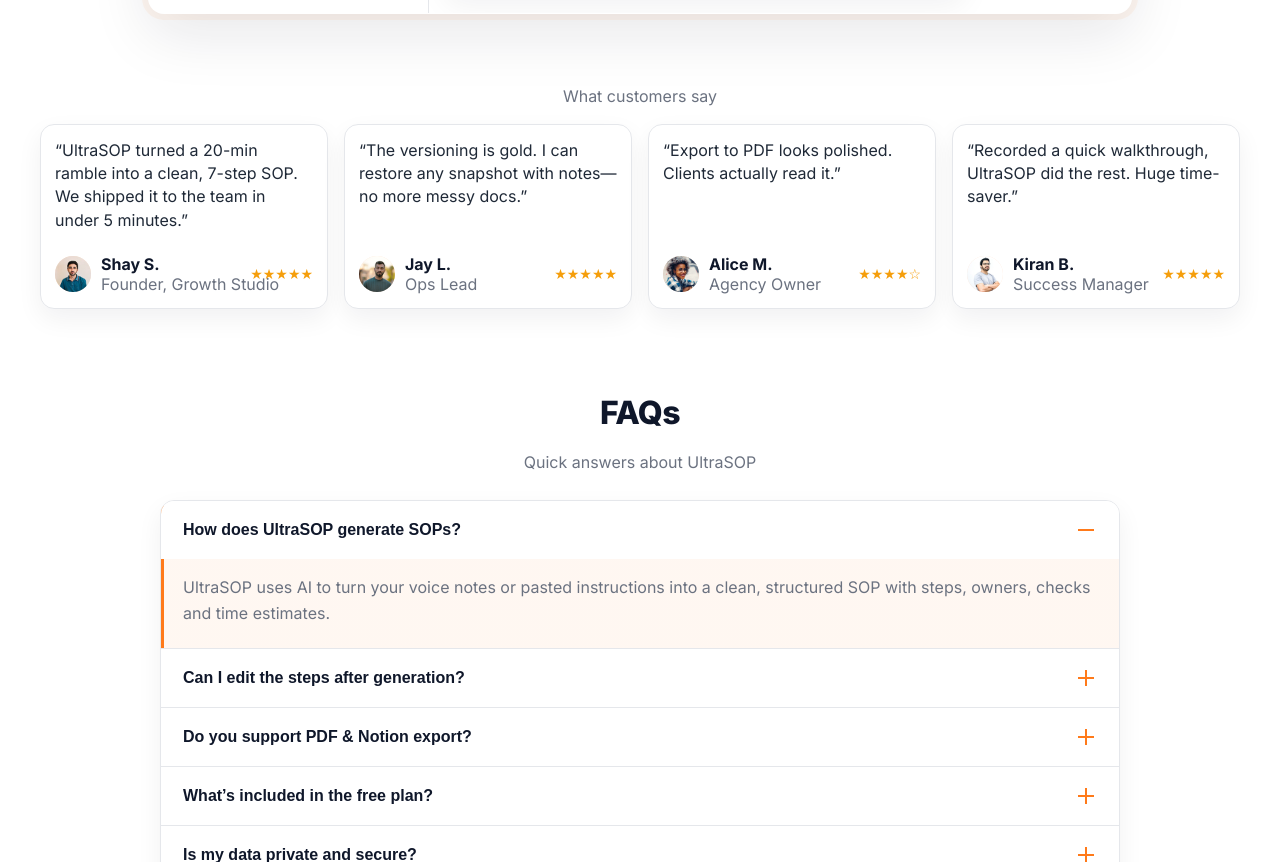
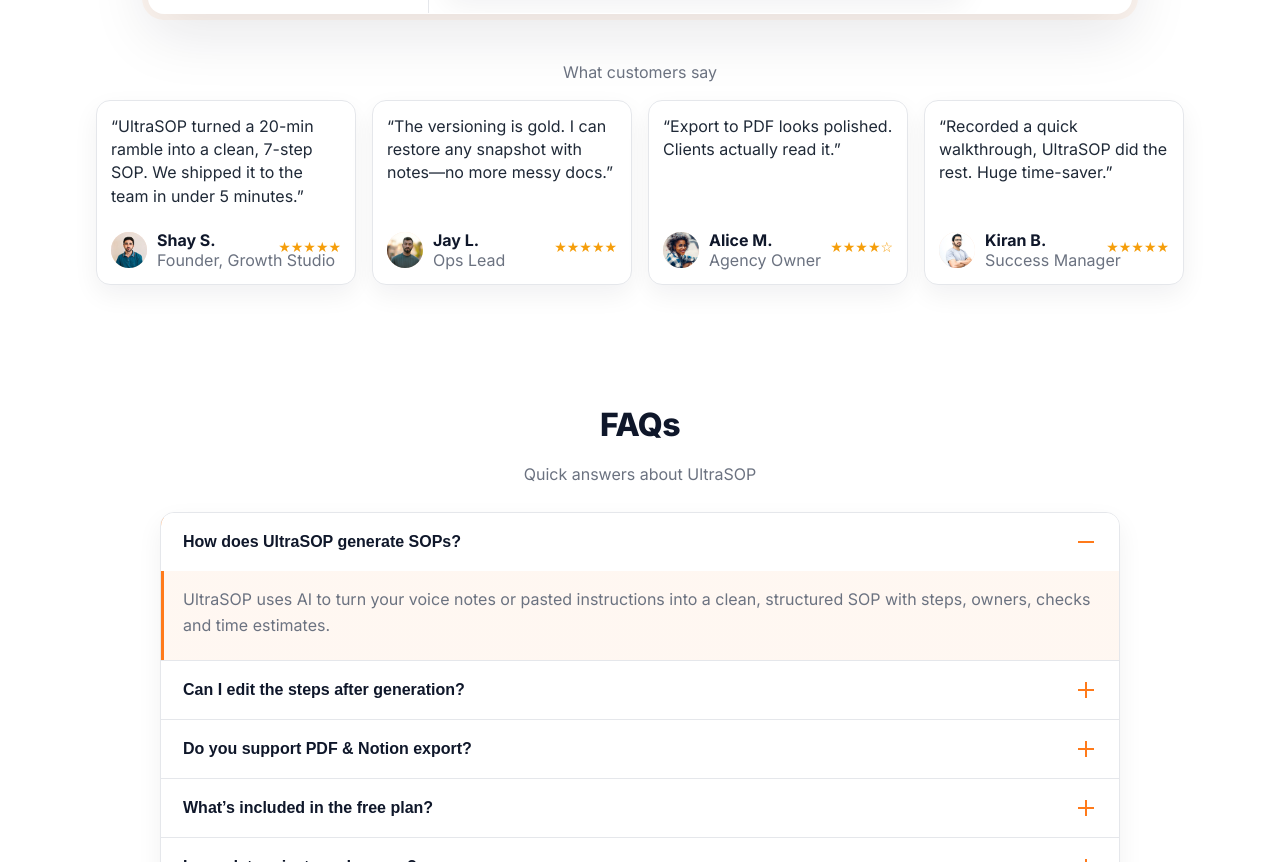
Before and after one commit to Aks823/ultraSOP1, a plain HTML site: page index.html in a window 1280 px wide. Shown: the part 2248-3110 px from the top of the page. Drawn offline with nearby package versions, Linux system fonts and the light colour scheme.

Commit message:
Update index.html

```diff
--- a/index.html
+++ b/index.html
@@ -225,7 +225,12 @@
   font-weight:700; color:#FF7A1A;
 }
 
-.trating{ color:#F59E0B; font-size:14px; }
+.trating{
+  color:#F59E0B;
+  font-size:14px;
+  transform: translateY(-3px);   /* raise stars ~3px; tweak -2px..-4px to taste */
+  white-space:nowrap;            /* you already added this; keep it */
+}
 
 /* ===== S4b — How it works (precise rail + bigger text) ===== */
 
@@ -1051,7 +1056,7 @@
 
 
   <!-- Testimonials -->
-<section class="container testimonials" id="testimonials">
+<section class="app testimonials" id="testimonials">
   <div class="muted" style="text-align:center; margin-bottom:10px;">What customers say</div>
 
   <div class="tmarquee" aria-label="Customer testimonials">
```
